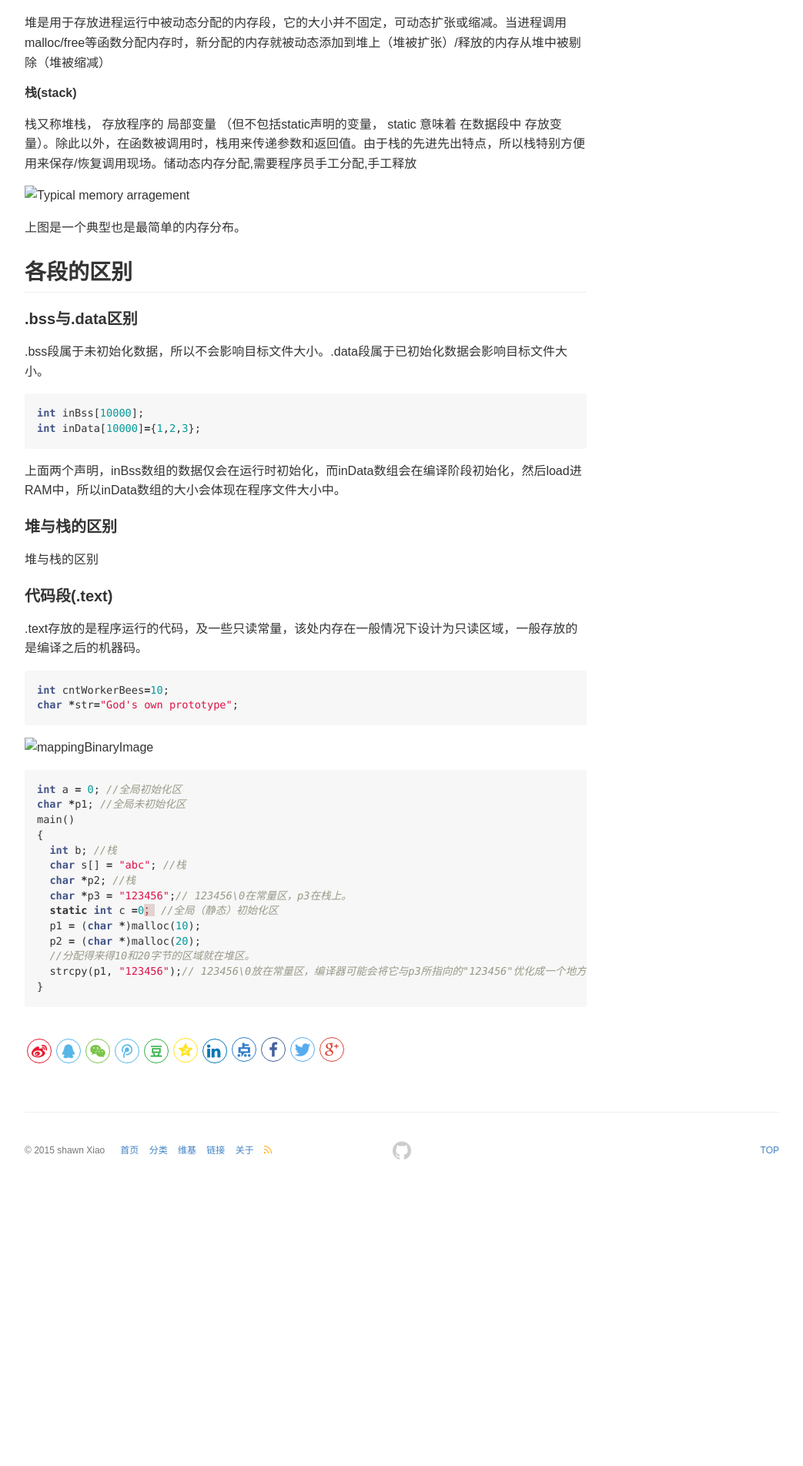
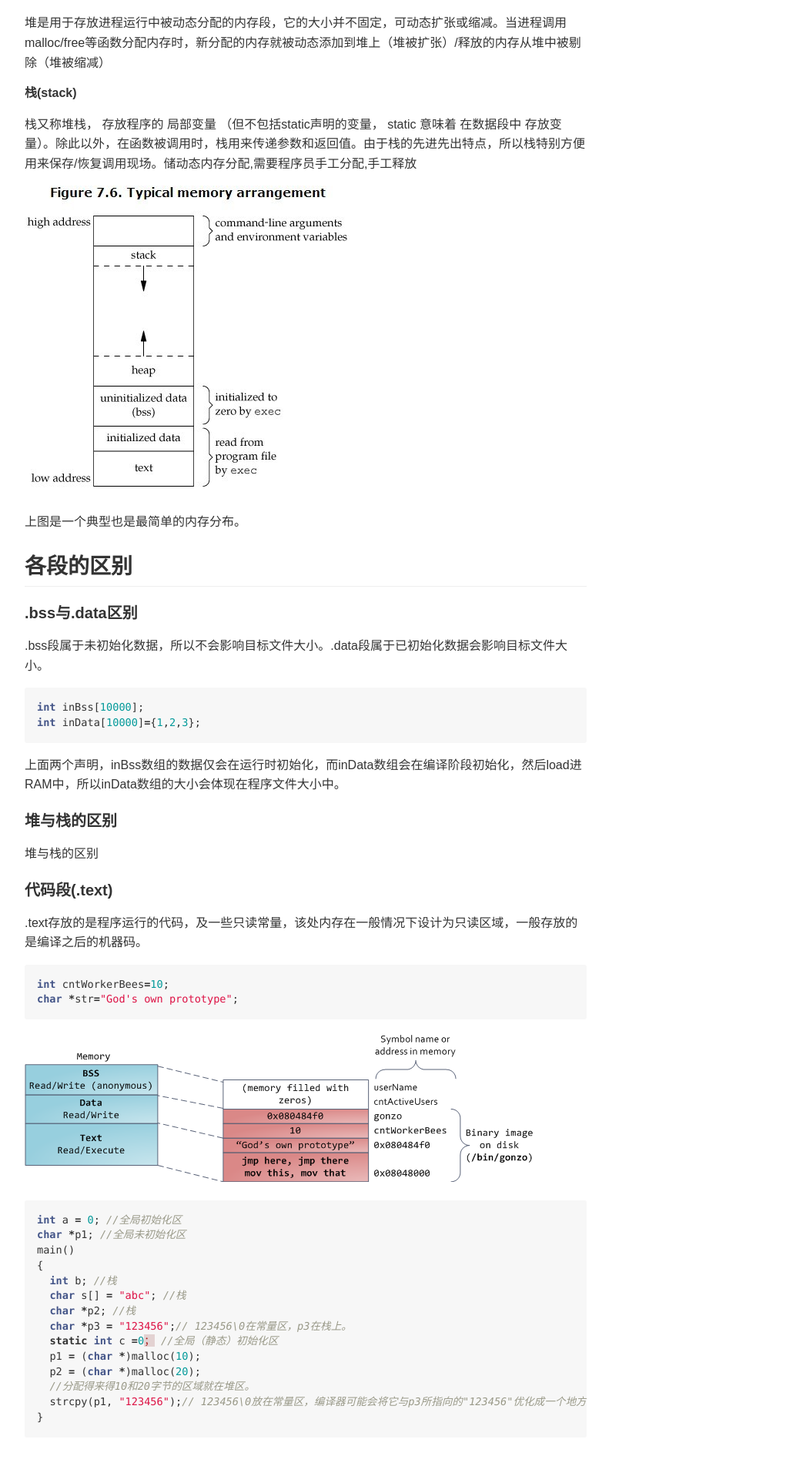
Before and after one commit to wangchuanshishui/wangchuanshishui.github.io, a Jekyll site: the page built from _posts/2016-12-06-C语言内存分配.md, in a window 1280 px wide. Shown: the part 835-2739 px from the top of the page at 77% size, without its empty margins (118-1161 px from the left). Built offline with Jekyll 4.4.1, drawn with Linux system fonts in a browser that asks for light colours; comment, search, counter and statistics services are not loaded; before the commit the page ends 2378 px from its top, so only the background shows below that.

Commit message:
no message

````diff
--- a/_posts/2016-12-06-C语言内存分配.md
+++ b/_posts/2016-12-06-C语言内存分配.md
@@ -34,7 +34,7 @@ keywords: C, 内存管理
 
 栈又称堆栈， 存放程序的 局部变量 （但不包括static声明的变量， static 意味着 在数据段中 存放变量）。除此以外，在函数被调用时，栈用来传递参数和返回值。由于栈的先进先出特点，所以栈特别方便用来保存/恢复调用现场。储动态内存分配,需要程序员手工分配,手工释放
 
-![Typical memory arragement](../images/Typical memory arragement.jpg)
+![Typical memory arragement](/images/Typical memory arragement.jpg)
 
 上图是一个典型也是最简单的内存分布。
 
@@ -66,7 +66,7 @@ int cntWorkerBees=10;
 char *str="God's own prototype";
 ```
 
-![mappingBinaryImage](../images/mappingBinaryImage.png)
+![mappingBinaryImage](/images/mappingBinaryImage.png)
 
 
 
````
